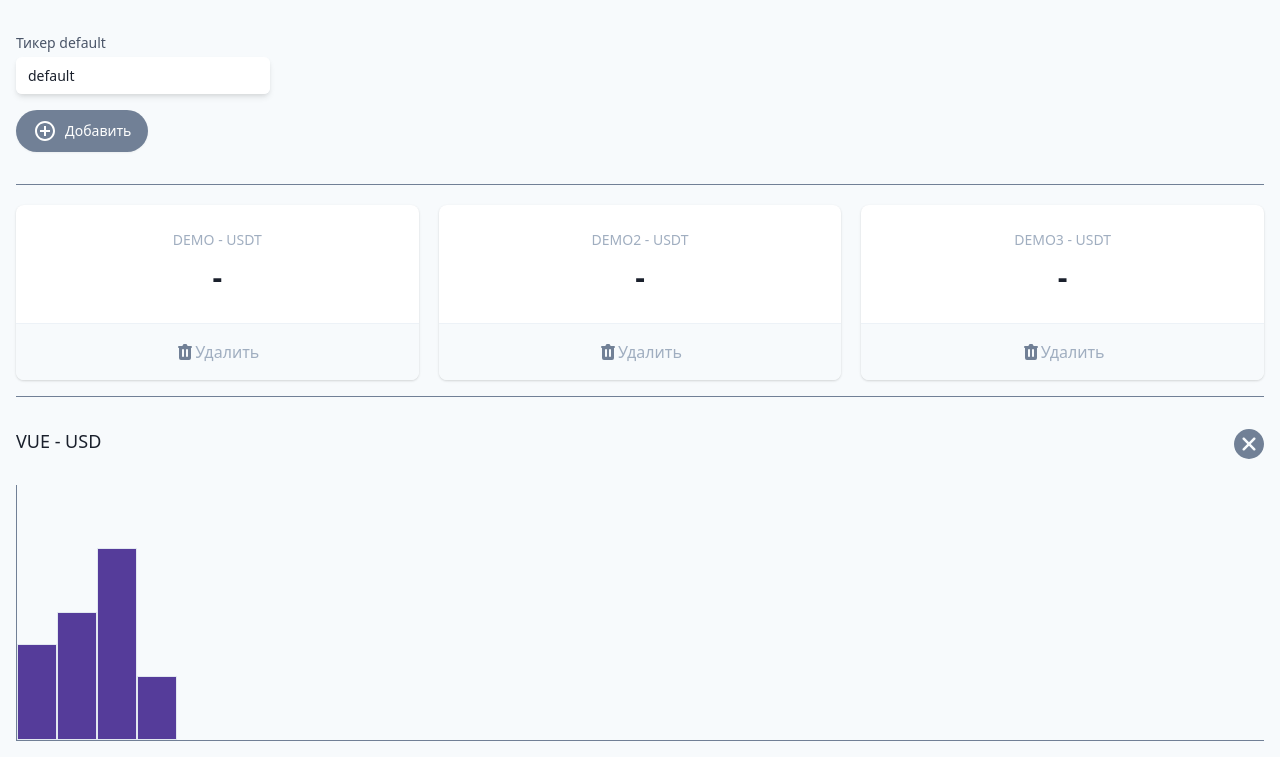
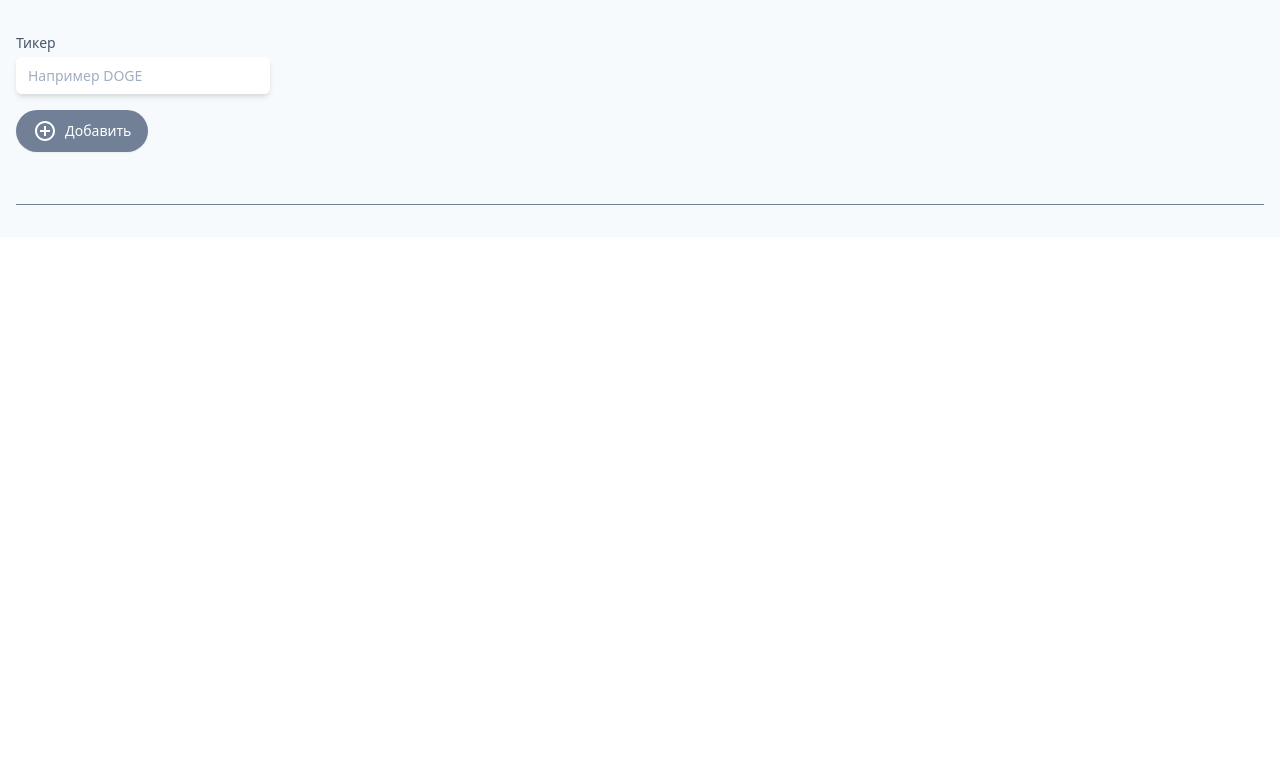
Before and after one commit to godgivenNick/vueStudy, a Vue app in the folder vue-study/: page / in a window 1280 px wide. Shown: the top 780 px of the page. Built offline with nearby package versions, Linux system fonts and the light colour scheme.

Commit message:
Закончен второй урок ( #11 p.2 )

```diff
--- a/vue-study/src/App.vue
+++ b/vue-study/src/App.vue
@@ -47,11 +47,15 @@
         v-if="tickers.length > 0"
         class="w-full border-t border-gray-600 my-4"
       />
+
       <dl class="mt-5 grid grid-cols-1 gap-5 sm:grid-cols-3">
         <div
           v-for="t in tickers"
           :key="t.name"
-          @click="sel = t"
+          @click="select(t)"
+          :class="{
+            'border-4': sel === t,
+          }"
           class="bg-white overflow-hidden shadow rounded-lg border-purple-800 border-solid cursor-pointer"
         >
           <div class="px-4 py-5 sm:p-6 text-center">
@@ -64,7 +68,7 @@
           </div>
           <div class="w-full border-t border-gray-200"></div>
           <button
-            @click="handleDelete(t)"
+            @click.stop="handleDelete(t)"
             class="flex items-center justify-center font-medium w-full bg-gray-100 px-4 py-4 sm:px-6 text-md text-gray-500 hover:text-gray-600 hover:bg-gray-200 hover:opacity-20 transition-all focus:outline-none"
           >
             <svg
@@ -85,17 +89,24 @@
         </div>
       </dl>
       <hr class="w-full border-t border-gray-600 my-4" />
-      <section class="relative">
+
+      <section class="relative" v-if="sel">
         <h3 class="text-lg leading-6 font-medium text-gray-900 my-8">
-          VUE - USD
+          {{ sel.name }} - USD
         </h3>
         <div class="flex items-end border-gray-600 border-b border-l h-64">
-          <div class="bg-purple-800 border w-10 h-24"></div>
-          <div class="bg-purple-800 border w-10 h-32"></div>
-          <div class="bg-purple-800 border w-10 h-48"></div>
-          <div class="bg-purple-800 border w-10 h-16"></div>
+          <div
+            v-for="(bar, idx) in normalizeGraph()"
+            :key="idx"
+            class="bg-purple-800 border w-10"
+            :style="{ height: `${bar}%` }"
+          ></div>
         </div>
-        <button type="button" class="absolute top-0 right-0">
+        <button
+          @click="sel = null"
+          type="button"
+          class="absolute top-0 right-0"
+        >
           <svg
             xmlns="http://www.w3.org/2000/svg"
             xmlns:xlink="http://www.w3.org/1999/xlink"
@@ -129,25 +140,60 @@
 
   data() {
     return {
-      ticker: 'default',
-      tickers: [
-        { name: 'DEMO', price: '-' },
-        { name: 'DEMO2', price: '-' },
-        { name: 'DEMO3', price: '-' },
-      ],
+      ticker: '',
+      tickers: [],
+      graph: [],
 
       sel: null,
+      apiKey:
+        'daddb9c753103fde63bcdf673b3625684f5a38b940e6f4d53aaf28ef555cac69',
     }
   },
 
   methods: {
     add() {
-      const newTicker = { name: this.ticker, price: '-' }
-      this.tickers.push(newTicker)
+      const currentTicker = {
+        name: this.ticker,
+        price: '-',
+      }
+
+      this.tickers.push(currentTicker)
+
+      setInterval(async () => {
+        const f = await fetch(
+          `https://min-api.cryptocompare.com/data/price?fsym=${currentTicker.name}&tsyms=USD&api_key=daddb9c753103fde63bcdf673b3625684f5a38b940e6f4d53aaf28ef555cac69`,
+        )
+
+        const data = await f.json()
+
+        this.tickers.find((t) => t.name === currentTicker.name).price =
+          data.USD > 1 ? data.USD.toFixed(3) : data.USD.toPrecision(5)
+        console.log(data)
+
+        if (this.sel?.name === currentTicker.name) {
+          // аналогичная запись для [ this.sel && this.sel.name ] в современном синтаксисе
+          this.graph.push(data.USD)
+        }
+      }, 3000)
+
+      this.ticker = ''
     },
 
     handleDelete(tickerToRemove) {
       this.tickers = this.tickers.filter((t) => t !== tickerToRemove)
+    },
+
+    select(ticker) {
+      this.sel = ticker
+      this.graph = []
+    },
+
+    normalizeGraph() {
+      const maxValue = Math.max(...this.graph)
+      const minValue = Math.min(...this.graph)
+      return this.graph.map(
+        (price) => 5 + (price - minValue) * 95 / (maxValue - minValue),
+      )
     },
   },
 }
```
